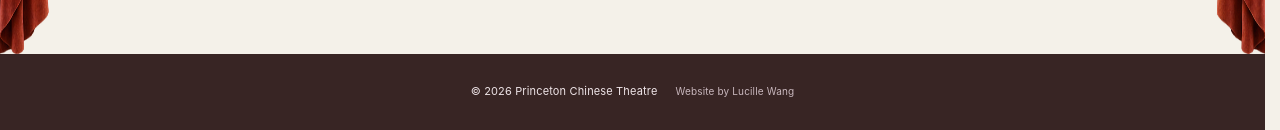
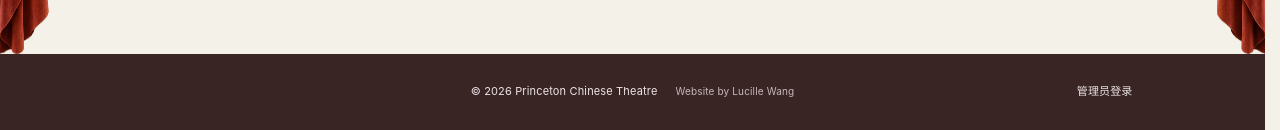
Before and after one commit to Princeton-Chinese-Theater/website, a Next.js app: page / in a window 1280 px wide. Shown: the part 798-928 px from the top of the page. Built offline with nearby package versions, Linux system fonts and the light colour scheme.

Commit message:
Show administrator sign-in in the public site footer

```diff
--- a/components/site-shell.tsx
+++ b/components/site-shell.tsx
@@ -9,5 +9,5 @@ export default function SiteShell({children}:{children:ReactNode}){const {t}=use
       <nav aria-label={t("主导航")}><Link href="/">{t("剧社介绍")}</Link><Link href="/archive/">{t("剧目档案")}</Link><Link href="/board/">{t("历届 Board")}</Link><a className="nav-action" href="/#join">{t("加入我们")} <span aria-hidden="true">↗</span></a></nav><LanguageSwitch/>
     </header></div>
     <main className="theatre-frame"><StageCurtains />{children}</main>
-    <footer className="site-footer"><div className="footer-bottom"><div className="footer-credits"><span className="footer-copyright">© {new Date().getFullYear()} Princeton Chinese Theatre</span><span className="footer-website">Website by Lucille Wang</span></div></div></footer>
+    <footer className="site-footer"><div className="footer-bottom"><div className="footer-credits"><span className="footer-copyright">© {new Date().getFullYear()} Princeton Chinese Theatre</span><span className="footer-website">Website by Lucille Wang</span></div><Link className="footer-admin" href="/admin/">{t("管理员登录")}</Link></div></footer>
 </>; }
--- a/data/translations.json
+++ b/data/translations.json
@@ -8,6 +8,7 @@
   "加入我们": "Join us",
   "返回顶部": "Back to top",
   "剧社后台 ↗": "Admin ↗",
+  "管理员登录": "Admin login",
   "中文戏剧 · 学生创作 · 自 2008 年": "Student-run Chinese theatre · Since 2008",
   "普林斯顿中文剧社（PCT）成立于 2008 年，是由学生组织、创作和演出的中文剧社。": "Founded in 2008, Princeton Chinese Theatre (PCT) is a student-run Chinese-language theatre group.",
   "我们在普林斯顿演出中文戏剧，作品涵盖经典、当代与原创剧目。剧社成员共同参与表演、舞美、灯光、声音、服装、翻译与宣传，从排练到演出，一起完成每一部作品。": "We bring classic, contemporary and original Chinese-language plays to the Princeton stage. Our members work together on acting, sets, lighting, sound, costumes, translation and publicity, taking each production from rehearsal to performance.",
```
